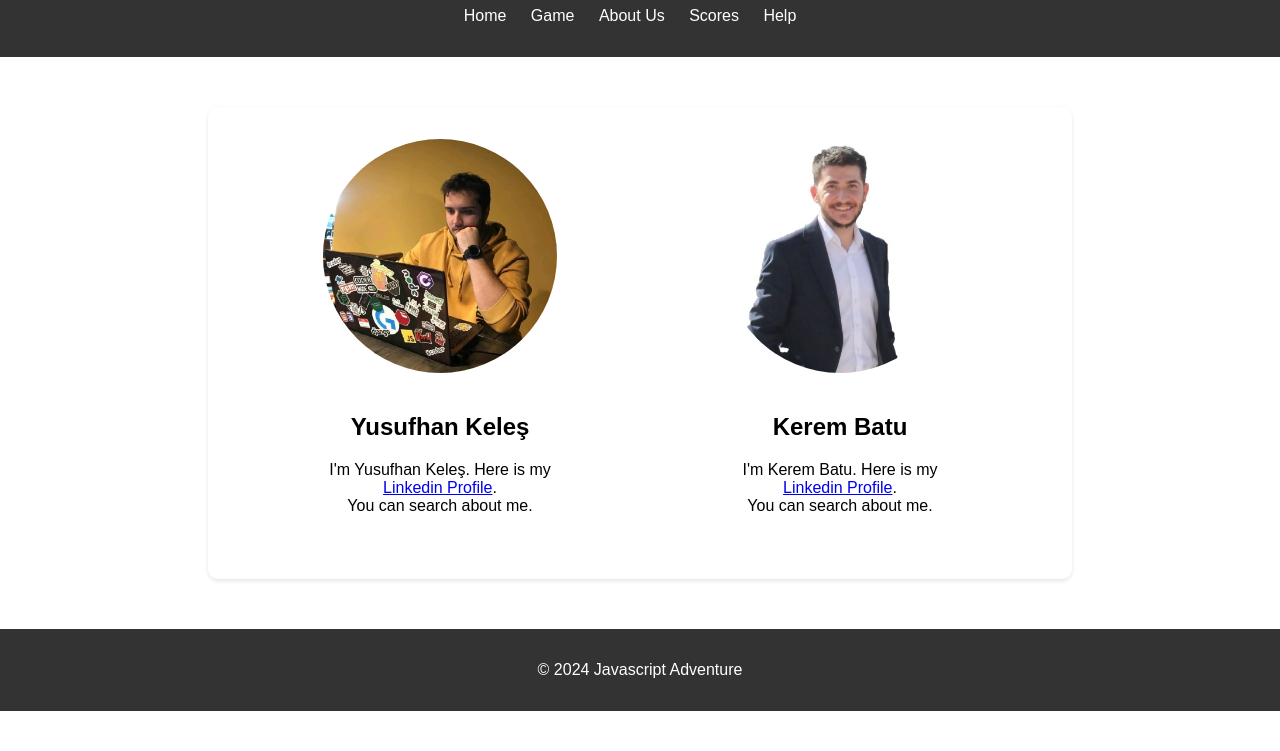
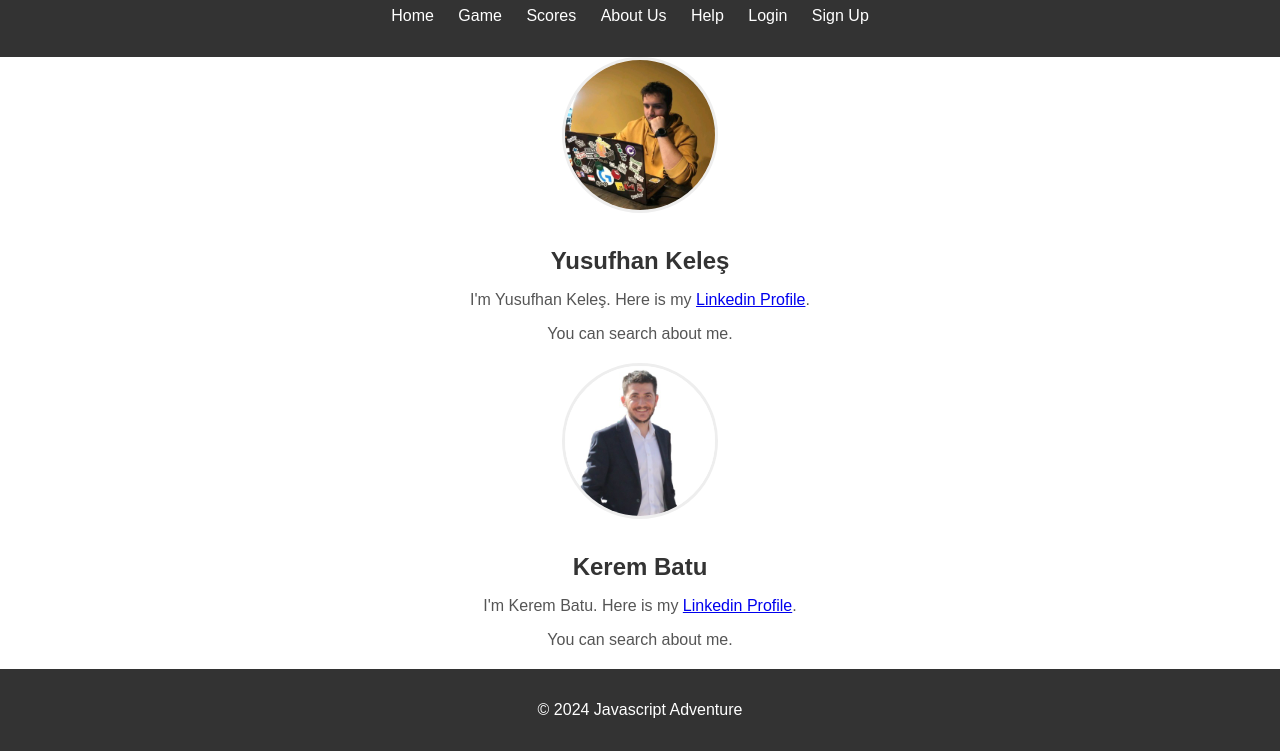
Before and after one commit to ttkcys/ceng311-assignment1, a plain HTML site: page about.html in a window 1280 px wide. Shown: the part 89-840 px from the top of the page. Before the commit the page ends 800 px from the top, so only its background shows below. Drawn offline with Linux system fonts and the light colour scheme.

Commit message:
html added
sign up and login page has been created and and header added on all pages

```diff
--- a/about.html
+++ b/about.html
@@ -4,90 +4,39 @@
     <meta charset="UTF-8" />
     <meta name="viewport" content="width=device-width, initial-scale=1.0" />
     <title>Javascript Adventure - About Us Page</title>
-    <style>
-      main {
-        display: flex;
-        justify-content: center;
-        align-items: center;
-        padding: 2rem;
-      }
-
-      .main {
-        display: flex;
-        justify-content: space-around;
-        align-items: center;
-        flex-wrap: wrap;
-        max-width: 800px;
-        background-color: #fff;
-        padding: 2rem;
-        border-radius: 10px;
-        box-shadow: 0 2px 4px rgba(0, 0, 0, 0.1);
-      }
-
-      .main div {
-        text-align: center;
-        flex-basis: calc(33.333% - 2rem);
-        margin-bottom: 2rem;
-      }
-
-      .main div img {
-        width: 100%;
-        border-radius: 50%;
-        margin-bottom: 1rem;
-      }
-
-      .main p {
-        margin: 0;
-      }
-
-      footer {
-        background-color: #333;
-        color: #fff;
-        padding: 1rem;
-        text-align: center;
-      }
-    </style>
     <link rel="stylesheet" href="styles.css">
   </head>
   <body>
     <header>
-      <h1>Welcome to Javascript Adventure About Us Page</h1>
+      <h1>Welcome to Javascript Quiz Game - About Page</h1>
       <nav>
         <ul>
           <li><a href="index.html">Home</a></li>
           <li><a href="game.html">Game</a></li>
+          <li><a href="scores.html">Scores</a></li>
           <li><a href="about.html">About Us</a></li>
-          <li><a href="scores.html">Scores</a></li>
           <li><a href="help.html">Help</a></li>
+          <li><a href="login.html">Login</a></li>
+          <li><a href="sign.html">Sign Up</a></li>
         </ul>
       </nav>
     </header>
     <main>
-      <div class="main">
-        <div role="button">
-          <img src="yusuf.jpg" alt="Yusufhan Keleş" />
-          <h2 class="text-2xl font-bold text-tako-black">Yusufhan Keleş</h2>
-          <p class="mt-3 text-tako-slate">
-            I'm Yusufhan Keleş. Here is my <a
-              href="https://www.linkedin.com/in/yusufhankeles/"
-              target="_blank"
-              rel="noopener noreferrer"
-              >Linkedin Profile</a
-            >.
+      <div id="team" class="main">
+        <div class="team-member">
+          <img src="yusuf.jpg" alt="Yusufhan Keleş" class="profile-pic" />
+          <h2>Yusufhan Keleş</h2>
+          <p>
+            I'm Yusufhan Keleş. Here is my <a href="https://www.linkedin.com/in/yusufhankeles/">Linkedin Profile</a>.
           </p>
           <p>You can search about me.</p>
         </div>
 
-        <div role="button">
-          <img src="kerem.jpg" alt="Kerem Batu" />
-          <h2 class="text-2xl font-bold text-tako-black">Kerem Batu</h2>
-          <p class="mt-3 text-tako-slate">
-            I'm Kerem Batu. Here is my <a
-              href="https://www.linkedin.com/in/batukerem/"
-              target="_blank"
-              rel="noopener noreferrer"
-              >Linkedin Profile</a
-            >.
+        <div class="team-member">
+          <img src="kerem.jpg" alt="Kerem Batu" class="profile-pic" />
+          <h2>Kerem Batu</h2>
+          <p>
+            I'm Kerem Batu. Here is my <a href="https://www.linkedin.com/in/batukerem/">Linkedin Profile</a>.
           </p>
           <p>You can search about me.</p>
         </div>
--- a/styles.css
+++ b/styles.css
@@ -118,3 +118,26 @@ section {
     cursor: pointer;
 
 }
+
+#team .team-member {
+    text-align: center;
+    margin-bottom: 20px;
+  }
+
+  #team .team-member .profile-pic {
+    border-radius: 50%;
+    width: 150px;
+    height: 150px;
+    object-fit: cover;
+    border: 3px solid #eee;
+    margin-bottom: 10px;
+  }
+
+  #team h2 {
+    color: #333;
+    margin-bottom: 10px;
+  }
+
+  #team p {
+    color: #555;
+  }
```
Also changed, not shown: game.html (+4 -2 lines), help.html (+5 -3 lines), index.html (+5 -3 lines), login.html (added, +25 -0 lines), scores.html (+13 -2 lines), sign.html (added, +25 -0 lines).
